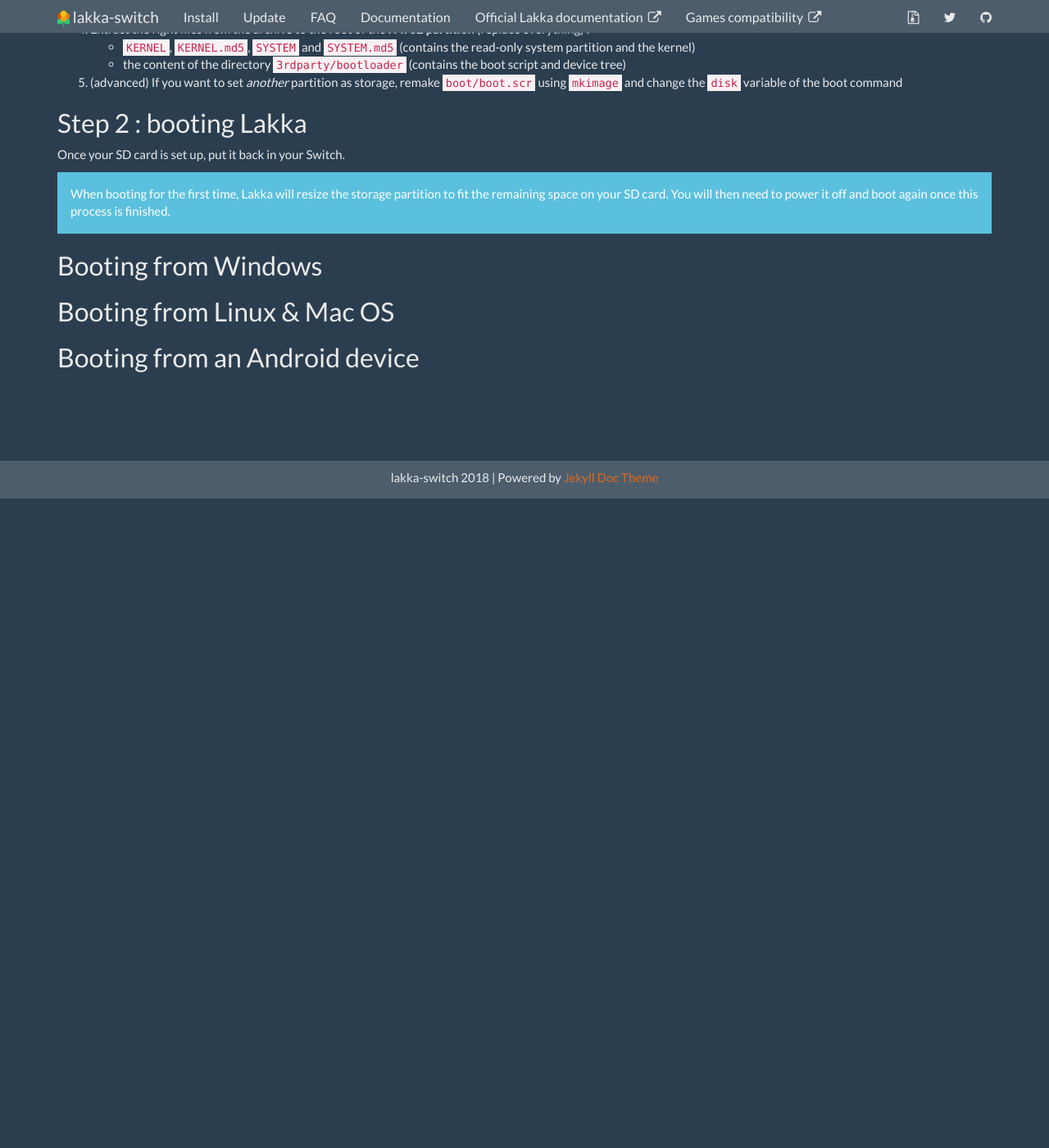
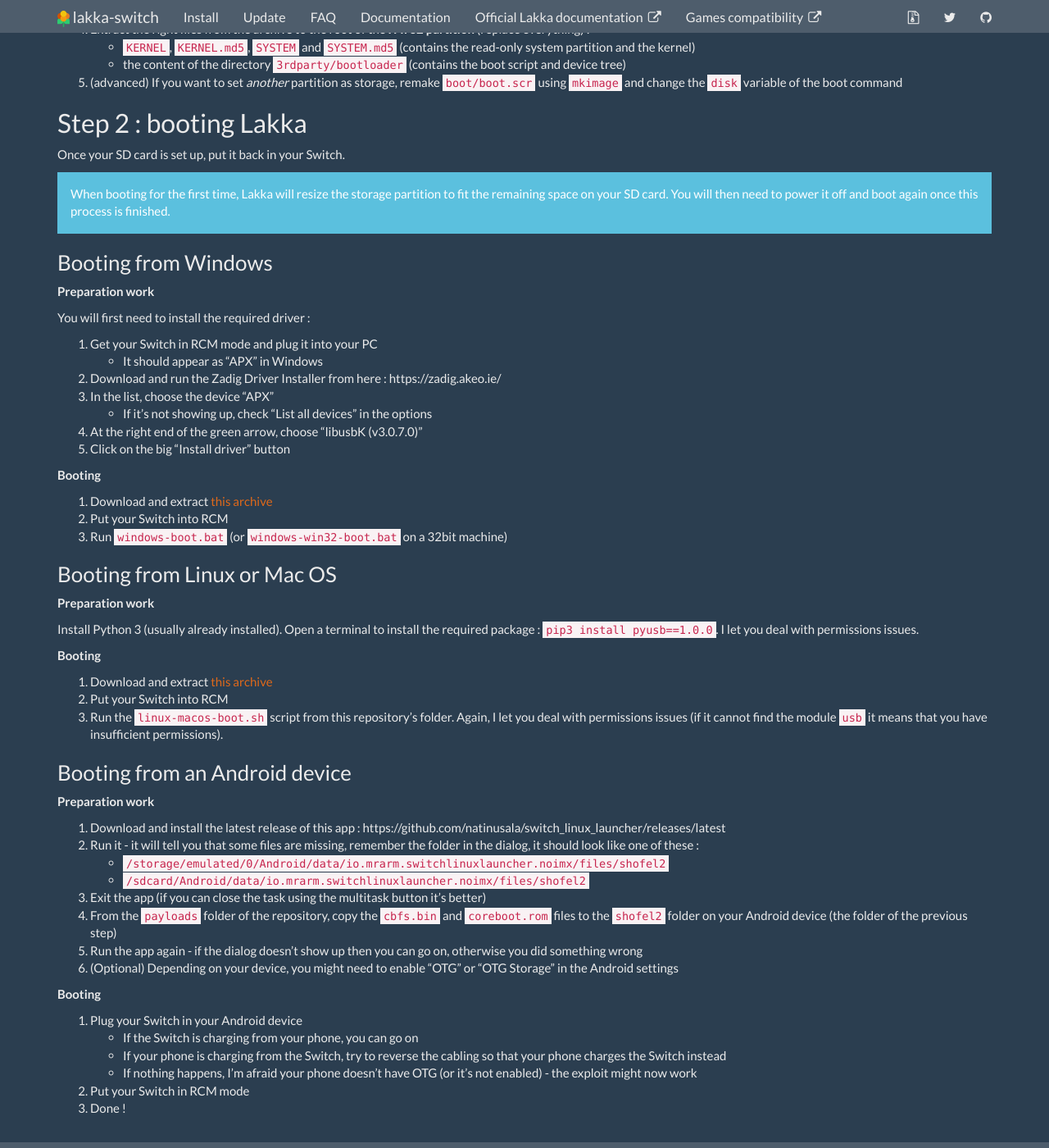
Before and after one commit to lakka-switch/documentation, a Jekyll site: the page built from installation.md, in a window 1280 px wide and 1400 px high, scrolled down 792 px. Shown: the whole window at 82% size. Built offline with Jekyll 4.4.1, drawn with Linux system fonts in a browser that asks for light colours; nearby versions of some CDN libraries.

Commit message:
Update installation.md

```diff
--- a/installation.md
+++ b/installation.md
@@ -43,8 +43,56 @@
 
 {% include first_boot.html %}
 
-## Booting from Windows
+### Booting from Windows
 
-## Booting from Linux & Mac OS
+**Preparation work**
 
-## Booting from an Android device
+You will first need to install the required driver :
+
+1. Get your Switch in RCM mode and plug it into your PC
+    * It should appear as "APX" in Windows
+2. Download and run the Zadig Driver Installer from here : https://zadig.akeo.ie/
+3. In the list, choose the device "APX"
+    * If it's not showing up, check "List all devices" in the options
+4. At the right end of the green arrow, choose "libusbK (v3.0.7.0)"
+5. Click on the big "Install driver" button
+
+**Booting**
+
+1. Download and extract [this archive](https://github.com/lakka-switch/boot-scripts/archive/master.zip)
+2. Put your Switch into RCM
+3. Run `windows-boot.bat` (or `windows-win32-boot.bat` on a 32bit machine)
+
+### Booting from Linux or Mac OS
+
+**Preparation work**
+
+Install Python 3 (usually already installed). Open a terminal to install the required package : `pip3 install pyusb==1.0.0`. I let you deal with permissions issues.
+
+**Booting**
+
+1. Download and extract [this archive](https://github.com/lakka-switch/boot-scripts/archive/master.zip)
+2. Put your Switch into RCM
+3. Run the `linux-macos-boot.sh` script from this repository's folder. Again, I let you deal with permissions issues (if it cannot find the module `usb` it means that you have insufficient permissions).
+
+### Booting from an Android device
+
+**Preparation work**
+
+1. Download and install the latest release of this app : https://github.com/natinusala/switch_linux_launcher/releases/latest
+2. Run it - it will tell you that some files are missing, remember the folder in the dialog, it should look like one of these :
+    * `/storage/emulated/0/Android/data/io.mrarm.switchlinuxlauncher.noimx/files/shofel2`
+    * `/sdcard/Android/data/io.mrarm.switchlinuxlauncher.noimx/files/shofel2`
+4. Exit the app (if you can close the task using the multitask button it's better)
+5. From the `payloads` folder of the repository, copy the `cbfs.bin` and `coreboot.rom` files to the `shofel2` folder on your Android device (the folder of the previous step)
+6. Run the app again - if the dialog doesn't show up then you can go on, otherwise you did something wrong
+7. (Optional) Depending on your device, you might need to enable "OTG" or "OTG Storage" in the Android settings
+
+**Booting**
+
+1. Plug your Switch in your Android device
+    * If the Switch is charging from your phone, you can go on
+    * If your phone is charging from the Switch, try to reverse the cabling so that your phone charges the Switch instead
+    * If nothing happens, I'm afraid your phone doesn't have OTG (or it's not enabled) - the exploit might now work
+2. Put your Switch in RCM mode
+3. Done !
```
